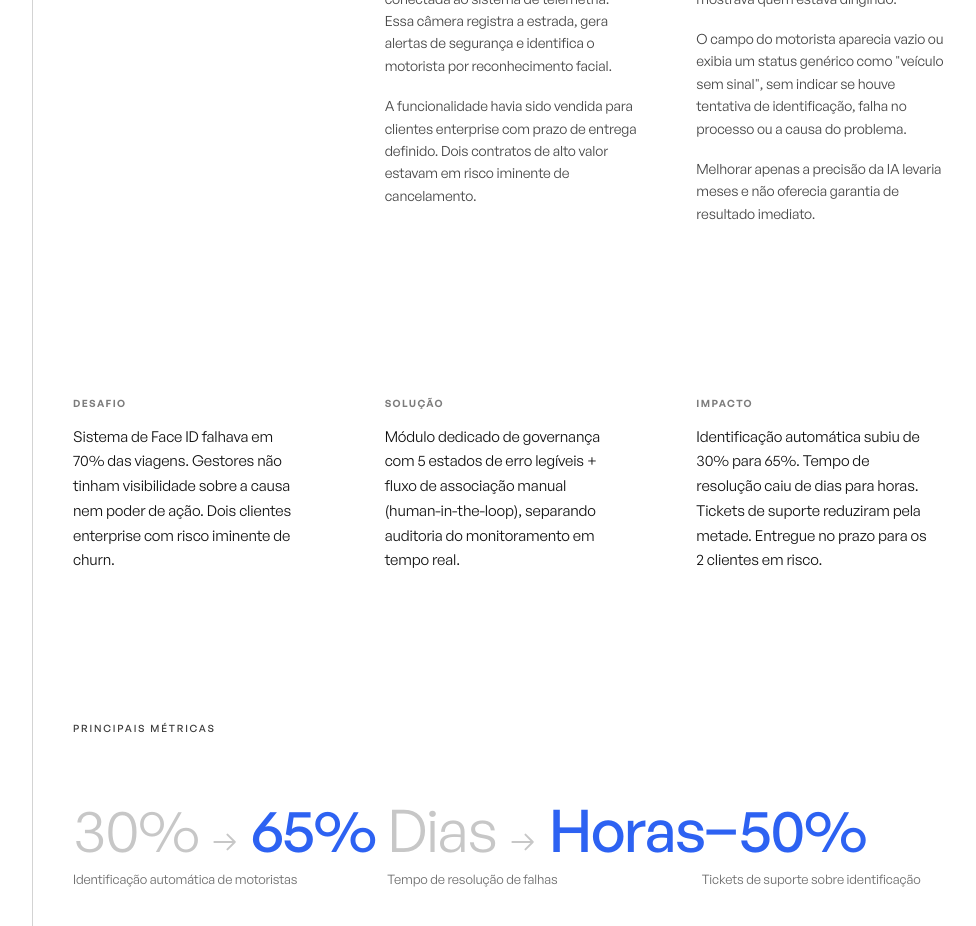
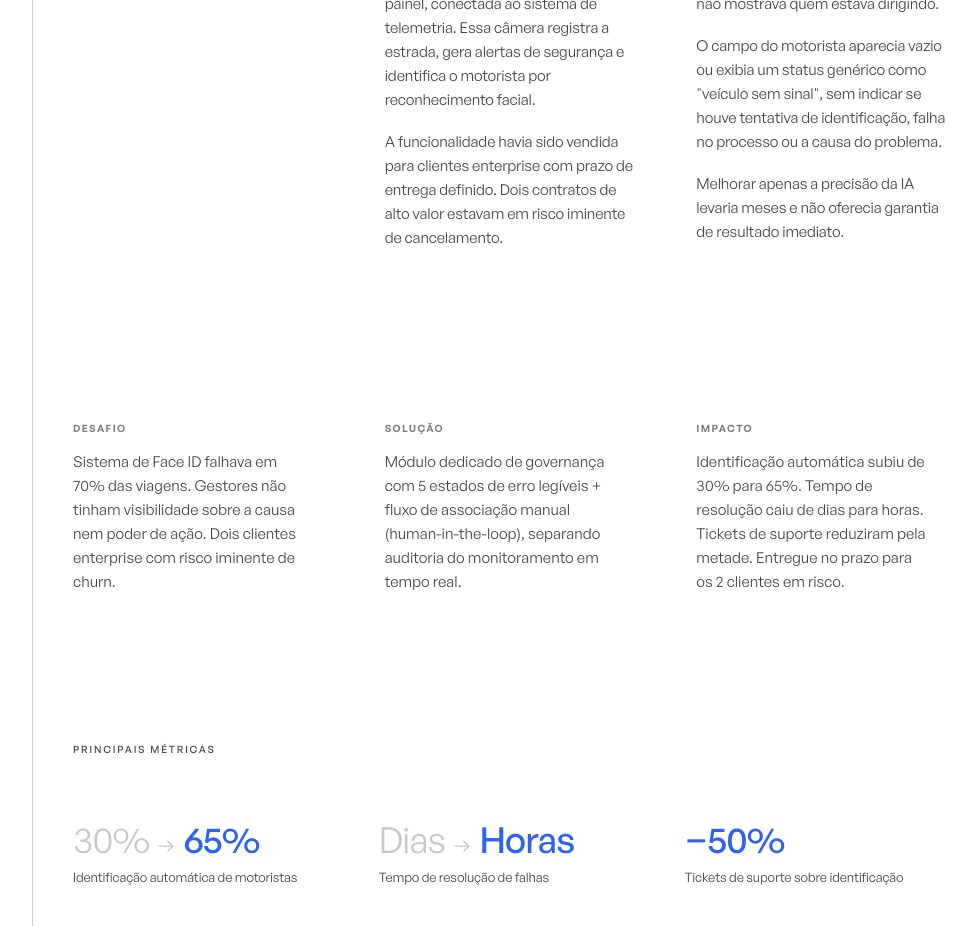
Before and after one commit to williamwhang/case-infleet, a Next.js app: page / in a window 1280 px wide. Shown: the part 2380-3306 px from the top of the page, without its empty margins (288-1264 px from the left). Built offline with nearby package versions, Linux system fonts and the light colour scheme.

Commit message:
Polish crisis typography and responsive metrics sizing

```diff
--- a/app/globals.css
+++ b/app/globals.css
@@ -71,6 +71,7 @@ img {
   --case-line: #c8c8c8;
   --case-blue: #3a5bd9;
   --case-muted: #777;
+  --case-body: #444;
   --case-spa-h: 65px;
   min-height: 100vh;
   display: grid;
@@ -1757,7 +1758,7 @@ body.drawer-open {
 }
 
 .case-overview-intro p {
-  font-size: 14px;
+  font-size: 15px;
   line-height: 1.6;
   color: #444;
   margin: 0;
@@ -1790,10 +1791,10 @@ body.drawer-open {
 
 .case-overview-card p {
   font-size: 15px;
-  line-height: 1.65;
-  color: #111;
+  line-height: 1.6;
+  color: #444;
   font-weight: 400;
-  letter-spacing: -0.01em;
+  letter-spacing: normal;
   margin: 0;
 }
 
@@ -1815,7 +1816,7 @@ body.drawer-open {
 .case-metrics {
   display: grid;
   grid-template-columns: repeat(3, minmax(0, 1fr));
-  column-gap: 64px;
+  column-gap: clamp(20px, 3vw, 56px);
   row-gap: 40px;
   margin-top: 0;
   margin-bottom: 48px;
@@ -1830,7 +1831,7 @@ body.drawer-open {
 
 .case-metrics strong {
   color: #000;
-  font-size: clamp(34px, 4.6vw, 72px);
+  font-size: clamp(22px, 2.8vw, 46px);
   line-height: 1;
   font-weight: 800;
   letter-spacing: -0.03em;
@@ -1849,17 +1850,17 @@ body.drawer-open {
   display: inline-flex;
   align-items: center;
   justify-content: center;
-  width: 36px;
-  height: 36px;
+  width: clamp(18px, 1.9vw, 30px);
+  height: clamp(18px, 1.9vw, 30px);
   margin: 0 0.14em;
   padding: 0;
   color: #cfcfcf;
-  transform: translateY(4px);
+  transform: translateY(0.12em);
 }
 
 .case-metric-arrow-inline svg {
-  width: 36px;
-  height: 36px;
+  width: clamp(18px, 1.9vw, 30px);
+  height: clamp(18px, 1.9vw, 30px);
   display: block;
   overflow: visible;
 }
@@ -1879,7 +1880,7 @@ body.drawer-open {
 
 .case-metrics p {
   max-width: 240px;
-  color: var(--case-body-muted, #6b6b6b);
+  color: #444;
   font-size: 15px;
   line-height: 1.35;
 }
@@ -1901,6 +1902,7 @@ body.drawer-open {
   align-items: flex-end;
   flex-wrap: nowrap;
   color: #c7c7c7;
+  font-size: clamp(22px, 2.8vw, 46px);
   font-weight: 500;
   letter-spacing: -0.025em;
   white-space: nowrap;
@@ -1923,12 +1925,12 @@ body.drawer-open {
   display: inline-flex;
   align-items: flex-end;
   justify-content: center;
-  width: 36px;
-  min-width: 36px;
-  height: 36px;
+  width: clamp(18px, 1.9vw, 30px);
+  min-width: clamp(18px, 1.9vw, 30px);
+  height: clamp(18px, 1.9vw, 30px);
   margin: 0 0.14em;
   color: #cfcfcf;
-  transform: translateY(4px);
+  transform: translateY(0.12em);
   transform-origin: center;
   flex-shrink: 0;
   line-height: 0;
@@ -1936,8 +1938,8 @@ body.drawer-open {
 }
 
 .case-metrics--crise .case-metric-arrow svg {
-  width: 36px;
-  height: 36px;
+  width: clamp(18px, 1.9vw, 30px);
+  height: clamp(18px, 1.9vw, 30px);
   display: block;
   overflow: visible;
 }
@@ -1964,7 +1966,7 @@ body.drawer-open {
   font-size: 13px;
   line-height: 1.2;
   white-space: normal;
-  color: #6b6b6b;
+  color: #444;
 }
 
 /* ── Facts ───────────────────────────────────────── */
@@ -2003,7 +2005,7 @@ body.drawer-open {
 .case-footer-trigger {
   display: block;
   font-size: clamp(36px, 5.8vw, 74px);
-  font-weight: 700;
+  font-weight: 400;
   line-height: 0.95;
   letter-spacing: -0.04em;
   color: #000;
--- a/components/PortfolioPage.tsx
+++ b/components/PortfolioPage.tsx
@@ -851,7 +851,7 @@ export default function Portfolio() {
               Entre em contato
             </button>
             <div className="case-footer-meta">
-              <p>© 2026 William Whang — Todos os direitos reservados</p>
+              <p>© 2026 · William Whang · Todos os direitos reservados</p>
               <span>Conceito, design e código por mim</span>
             </div>
           </div>
```
